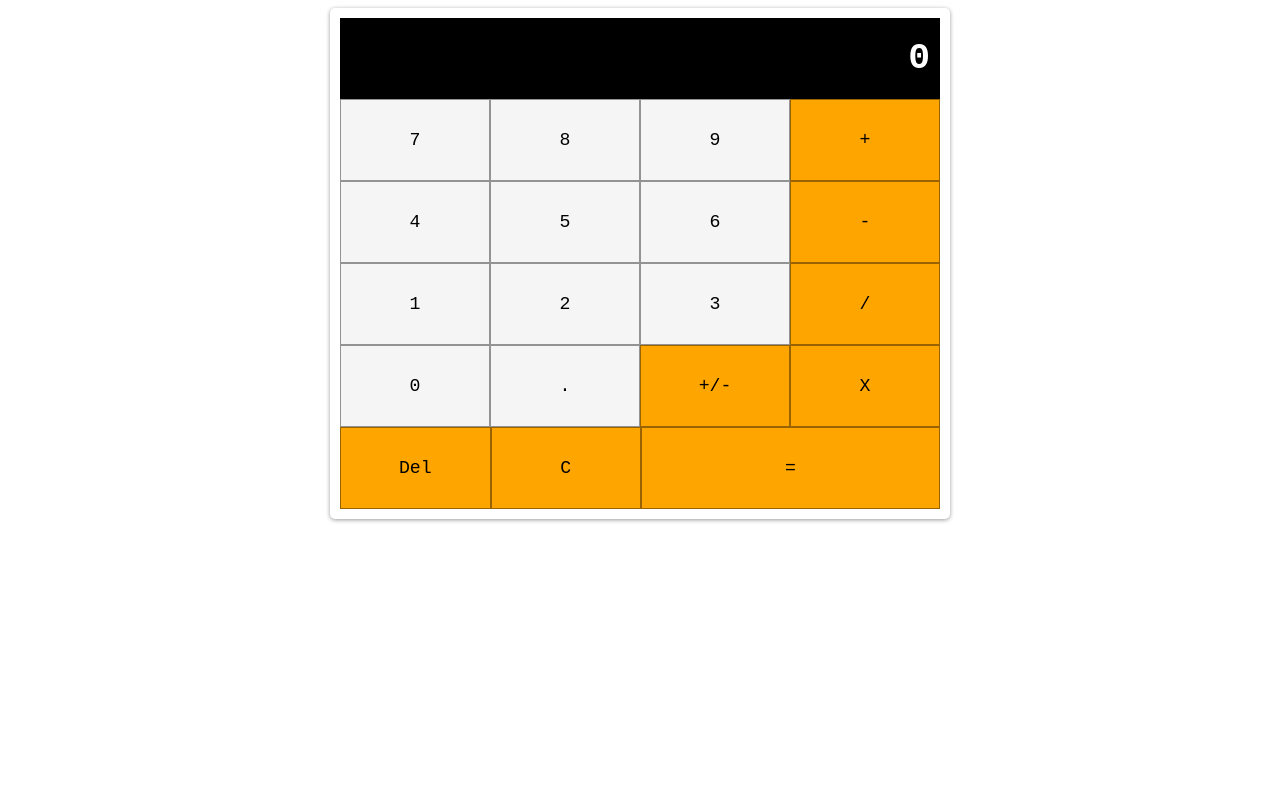
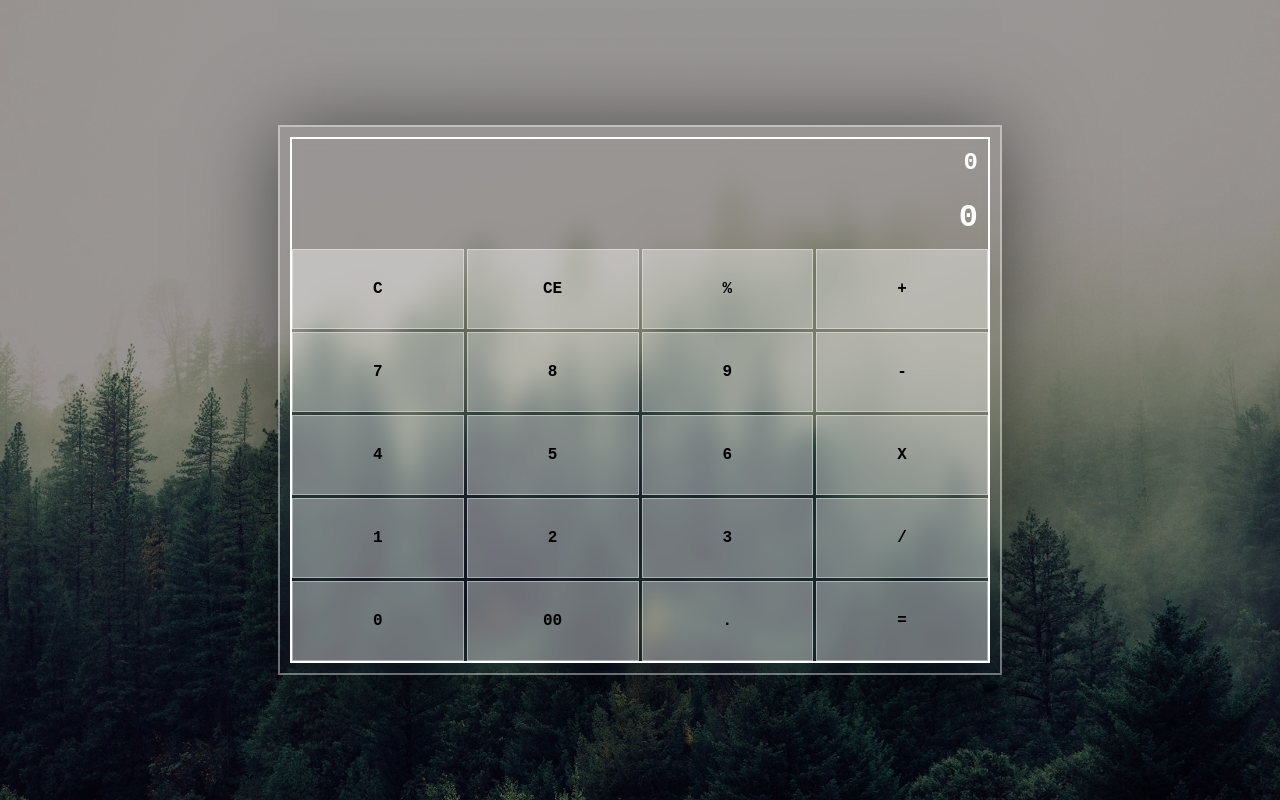
Before and after one commit to faruqAbdulHakim/web-calculator, a plain HTML site: page index.html in a window 1280 px wide. Drawn offline with Linux system fonts and the light colour scheme.

Commit message:
redesign

```diff
--- a/index.html
+++ b/index.html
@@ -1,5 +1,5 @@
 <!DOCTYPE html>
-<html lang="en">
+<html lang="en" draggable="true">
 <head>
     <meta charset="UTF-8">
     <meta http-equiv="X-UA-Compatible" content="IE=edge">
@@ -7,39 +7,43 @@
     <title>Calculator App</title>
     <link rel="stylesheet" href="./style.css">
 </head>
-<body class="flex-column-container">
-    <main class="flex-column-container">
-        <h1 id="display-number">0</h1>
-        <div class="flex-row-container">
+<body>
+    <div id="calculator-container">
+        <main>
+            <h2>0</h2>
+            <h1>0</h1>
+            <div class="row">
+                <div class="btn">C</div>
+                <div class="btn">CE</div>
+                <div class="btn">%</div>
+                <div class="btn">+</div>
+            </div>
+            <div class="row">
                 <div class="btn">7</div>
                 <div class="btn">8</div>
                 <div class="btn">9</div>
-            <div class="operators">+</div>
+                <div class="btn">-</div>
             </div>
-        <div class="flex-row-container">
+            <div class="row">
                 <div class="btn">4</div>
                 <div class="btn">5</div>
                 <div class="btn">6</div>
-            <div class="operators">-</div>
+                <div class="btn">X</div>
             </div>
-        <div class="flex-row-container">
+            <div class="row">
                 <div class="btn">1</div>
                 <div class="btn">2</div>
                 <div class="btn">3</div>
-            <div class="operators">/</div>
+                <div class="btn">/</div>
             </div>
-        <div class="flex-row-container">
+            <div class="row">
                 <div class="btn">0</div>
+                <div class="btn">00</div>
                 <div class="btn">.</div>
-            <div class="operators">+/-</div>
-            <div class="operators">X</div>
-        </div>
-        <div class="flex-row-container">
-            <div class="operators">Del</div>
-            <div class="operators">C</div>
-            <div class="operators double">=</div>
+                <div class="btn">=</div>
             </div>
         </main>
-    <script src="./calculator.js"></script>
+    </div>
+    <!-- <script src="./calculator.js"></script> -->
 </body>
 </html>
--- a/style.css
+++ b/style.css
@@ -1,48 +1,55 @@
 body {
-    font-family: monospace;
-    font-size: 1.4em;
+    height: 100vh;
+    margin: 0;
+    background-image:
+    linear-gradient(rgba(0,0,0,0.4), rgba(0,0,0,0.4)),
+    url('./bg.jpg');
+    background-size: cover;
+    background-position: center;
+    display: flex;
+    justify-content: center;
+    align-items: center;
+    color: white;
+    font-family: 'Courier New', Courier, monospace;
+    font-weight: bolder;
 }
-.flex-row-container {
-    display: flex;
-    flex-direction: row;
-}
-.flex-column-container {
-    display: flex;
-    flex-direction: column;
-}
-h1{
-    padding: 20px 10px;
-    margin: 0;
-    text-align: right;
-    background-color: black;
-    color: white;
+#calculator-container {
+    max-width: 700px;
+    width: 90%;
+    border: 2px solid rgba(255,255,255, 0.4);
+    box-shadow: 0 4px 80px rgba(0,0,0,0.5);
+    backdrop-filter: blur(10px);
+    padding: 10px;
 }
 main {
-    width: 80%;
-    max-width: 600px;
-    margin: auto;
-    padding: 10px;
-    border-radius: 5px;
-    box-shadow: 0 1px 4px rgba(0, 0, 0, 0.4);
+    display: grid;
+    grid-template-columns: 1fr;
+    grid-gap: 3px;
+    border: 2px solid white;
 }
-.btn,
-.operators {
-    flex-basis: 25%;
-    text-align: center;
-    padding: 30px 0;
-    background-color: #f5f5f5;
-    border: 1px solid rgba(0, 0, 0, 0.4);
+h1,
+h2 {
+    justify-self: end;
+    margin: 10px;
+}
+.row {
+    display: grid;
+    grid-template-columns: repeat(4, 1fr);
+    grid-template-rows: minmax(20px, 80px);
+    grid-gap: 3px;
     cursor: pointer;
 }
-.operators {
-    background-color: orange;
+.btn {
+    color: black;
+    border: 1px solid rgba(255,255,255, 0.4);
+    display: flex;
+    align-items: center;
+    justify-content: center;
+    background-color: rgba(255,255,255,0.4);
 }
 .btn:hover {
-    background-color: #ddd;
+    background-color: rgba(255,255,255,0.6);
 }
-.operators:hover {
-    background-color: rgb(214, 139, 0);
+.btn:active {
+    background-color: white;
 }
-.double {
-    flex-basis: 50%;
-}
```
Also changed, not shown: bg.jpg (added). Lines whose indentation alone changed are shown as unchanged.
